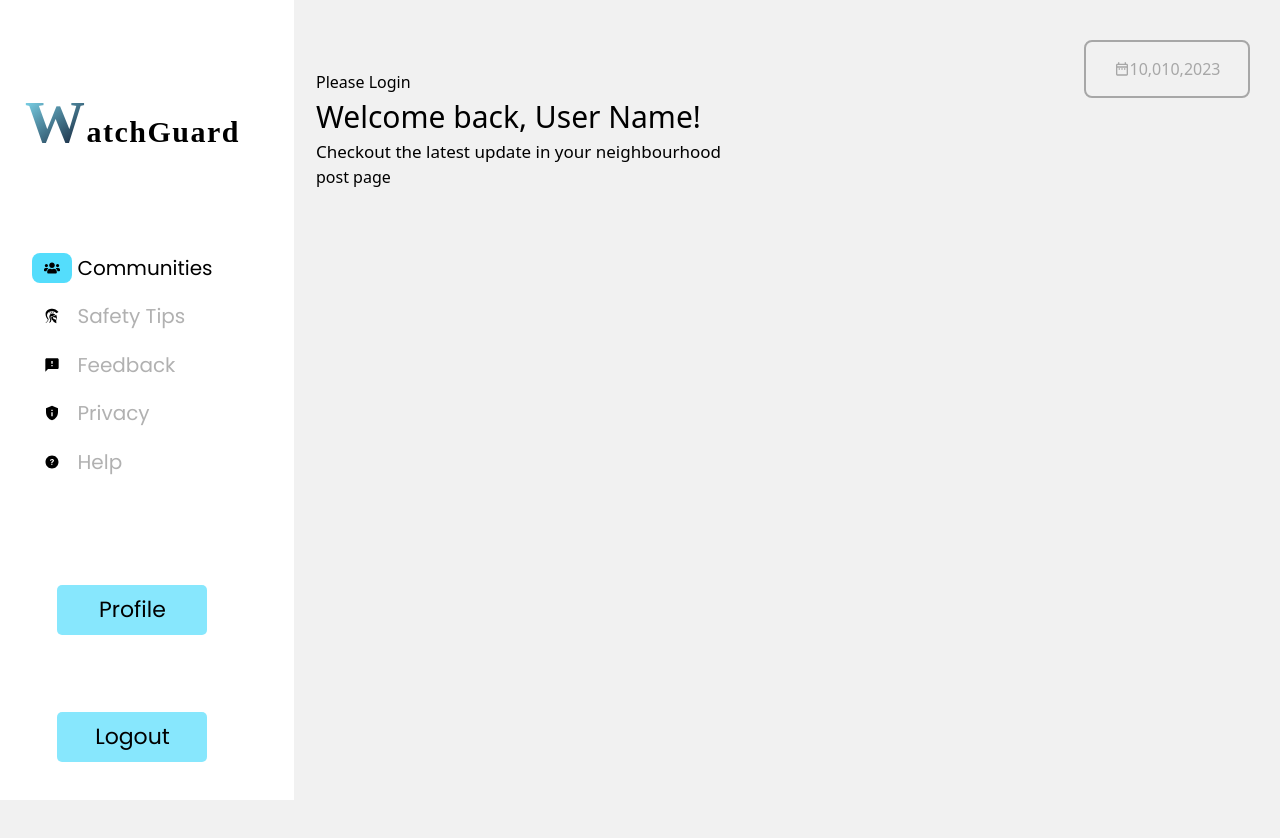
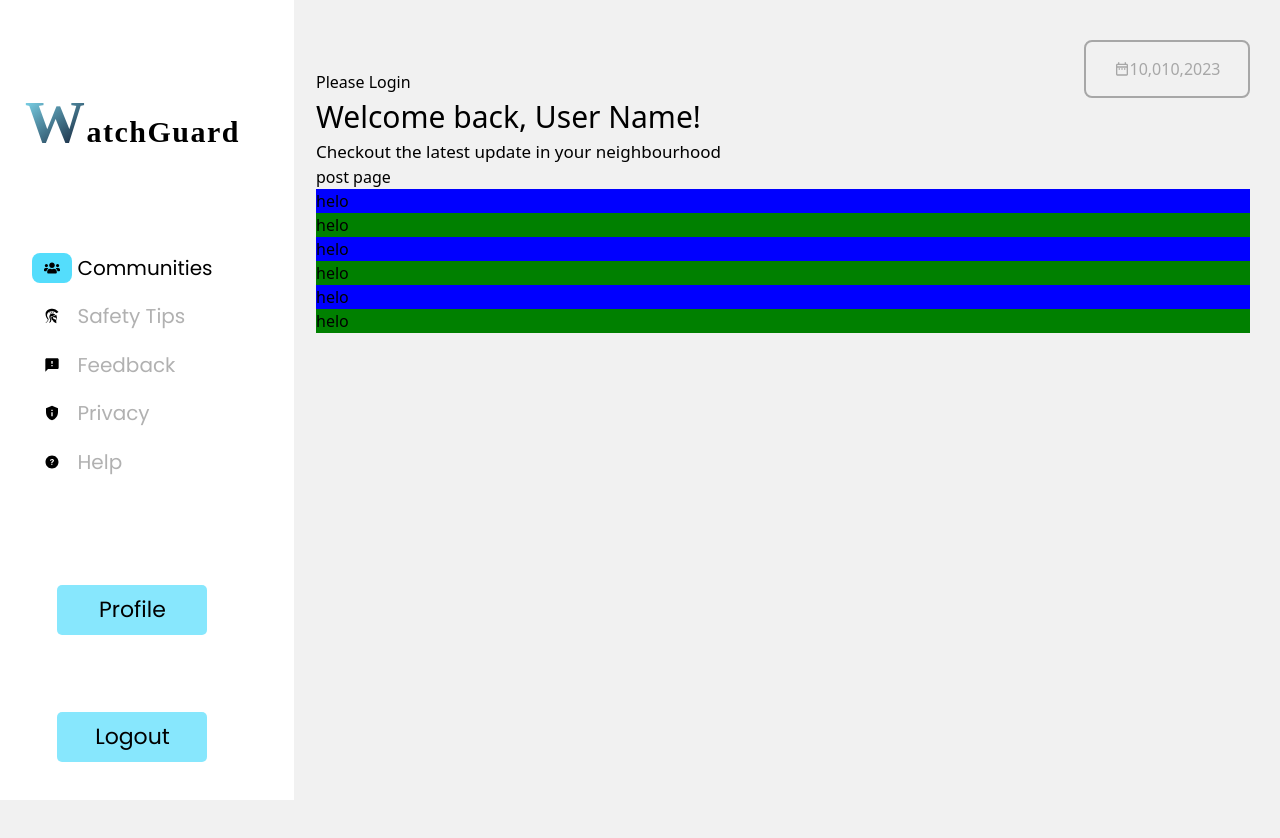
Before and after one commit to kiran021859/WatchGuard1, a React (Vite) app in the folder front/: page /user_Dashboard/communities in a window 1280 px wide. Shown: the top 838 px of the page. Built offline with nearby package versions, Linux system fonts and the light colour scheme; no server answers.

Commit message:
communities components done

```diff
--- a/front/src/pages/communities page/Communities.jsx
+++ b/front/src/pages/communities page/Communities.jsx
@@ -3,7 +3,17 @@ import {Link} from 'react-router-dom'
 
 function Communities() {
   return (
+    <>
     <div><Link to='/user_Dashboard/post'>post page</Link></div>
+    <div id=' ' className='grid grid-col-'>
+      <div id='' className='bg-[blue] h-full w-full ' ><h1>helo</h1></div>
+      <div id='' className='bg-[green] h-full w-full' ><h1>helo</h1></div>
+      <div id='' className='bg-[blue] h-full w-full' ><h1>helo</h1></div>
+      <div id='' className='bg-[green] h-full w-full' ><h1>helo</h1></div>
+      <div id='' className='bg-[blue] h-full w-full' ><h1>helo</h1></div>
+      <div id='' className='bg-[green] h-full w-full' ><h1>helo</h1></div>
+    </div>
+    </>
   )
 }
 
--- a/front/tailwind.config.js
+++ b/front/tailwind.config.js
@@ -16,6 +16,7 @@ export default {
         'nav':'2.5% 97.5%',
         'post':'15% 85% ',
         'comment':'90% 10%',
+        'communities': '100%',
       },
     },
     screens: {
```
